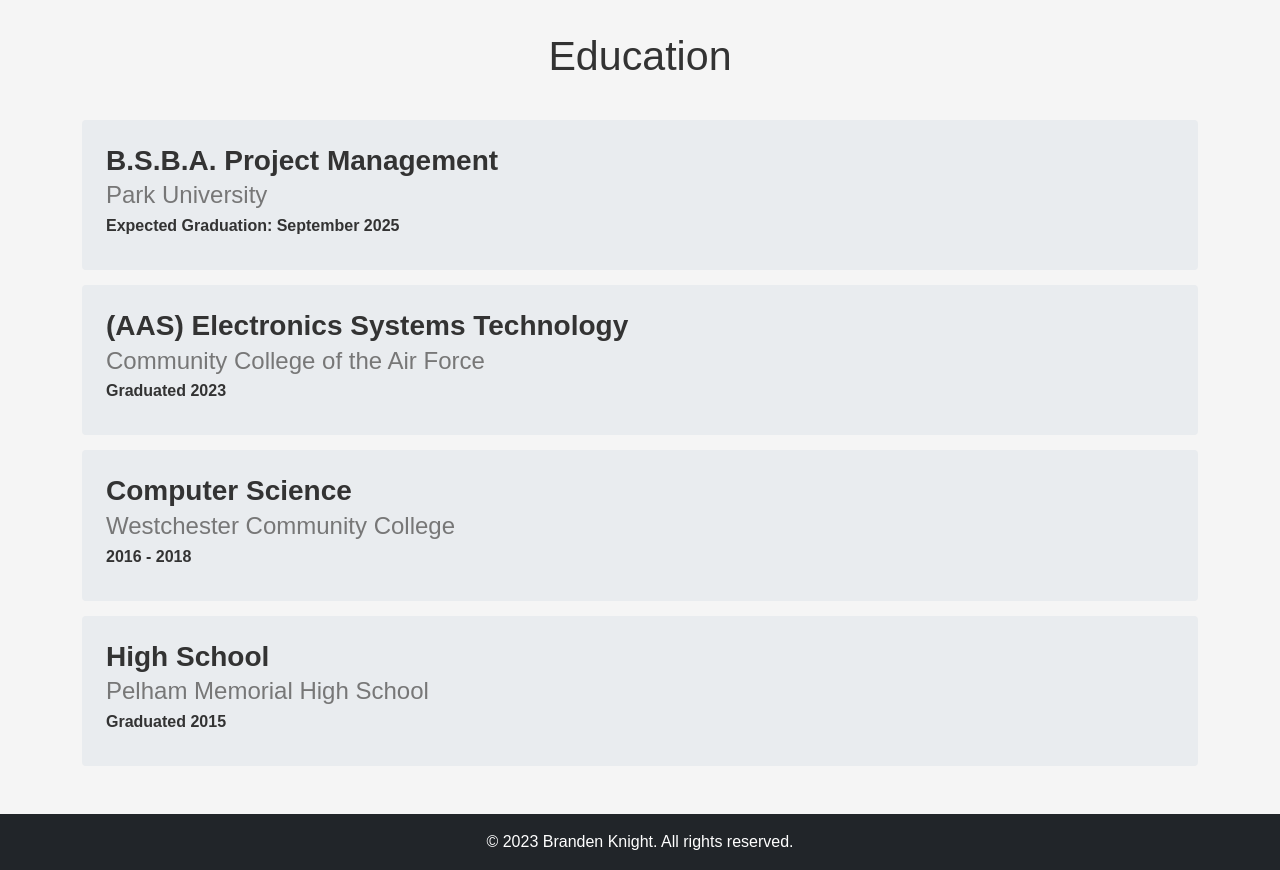
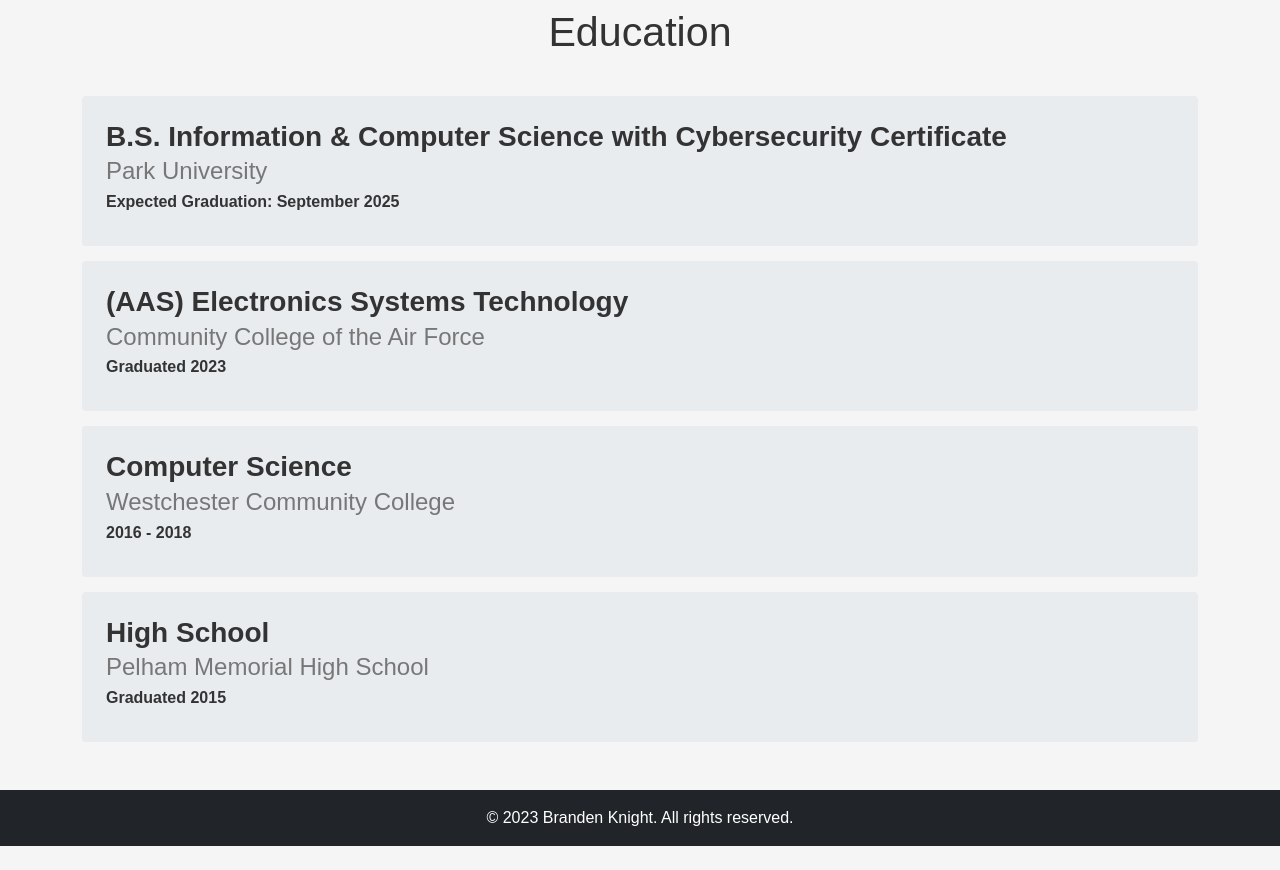
Before and after one commit to BrandenBKnight/Resume-Site, a React app: page / in a window 1280 px wide. Shown: the part 4240-5110 px from the top of the page. After the commit the page ends 5086 px from the top, so only its background shows below. Built offline with nearby package versions, Linux system fonts and the light colour scheme; a web font is replaced by a local one.

Commit message:
Updated resume + about me section

```diff
--- a/src/components/About.js
+++ b/src/components/About.js
@@ -31,15 +31,14 @@
 						fellow airmen. As I moved to my permanent duty station, my
 						dedication to learning didn't wane; I pursued my education full-time
 						while also creating a comprehensive homelab, which further fueled my
-						enthusiasm for cybersecurity and network management. Now, as I
+						enthusiasm for tech, cybersecurity and network management. Now, as I
 						transition out of the Air Force, I'm excited to embark on a new
-						chapter in my career, seeking a fulfilling role in cybersecurity. I
+						chapter in my career, seeking a fulfilling role in IT Management. I
 						hope that sharing my journey on this website gives a sense of who I
 						am and the value I can bring to your organization. I welcome you to
 						explore my website to learn more about my experiences and passions,
 						and please don't hesitate to reach out if you have any questions or
-						would like to discuss potential opportunities. Together, let's work
-						towards a more secure digital future.
+						would like to discuss potential opportunities.
 					</p>
 				</div>
 			</div>
--- a/src/components/Education.js
+++ b/src/components/Education.js
@@ -5,7 +5,9 @@
 		<section id="Education" className="container py-5 education-container">
 			<h1 className="section-title">Education</h1>
 			<div className="education-item">
-				<h3>B.S.B.A. Project Management</h3>
+				<h3>
+					B.S. Information & Computer Science with Cybersecurity Certificate
+				</h3>
 				<h4>Park University</h4>
 				<p>Expected Graduation: September 2025</p>
 			</div>
```
Also changed, not shown: 1 other file (tests, documents, lock files or other folders).
